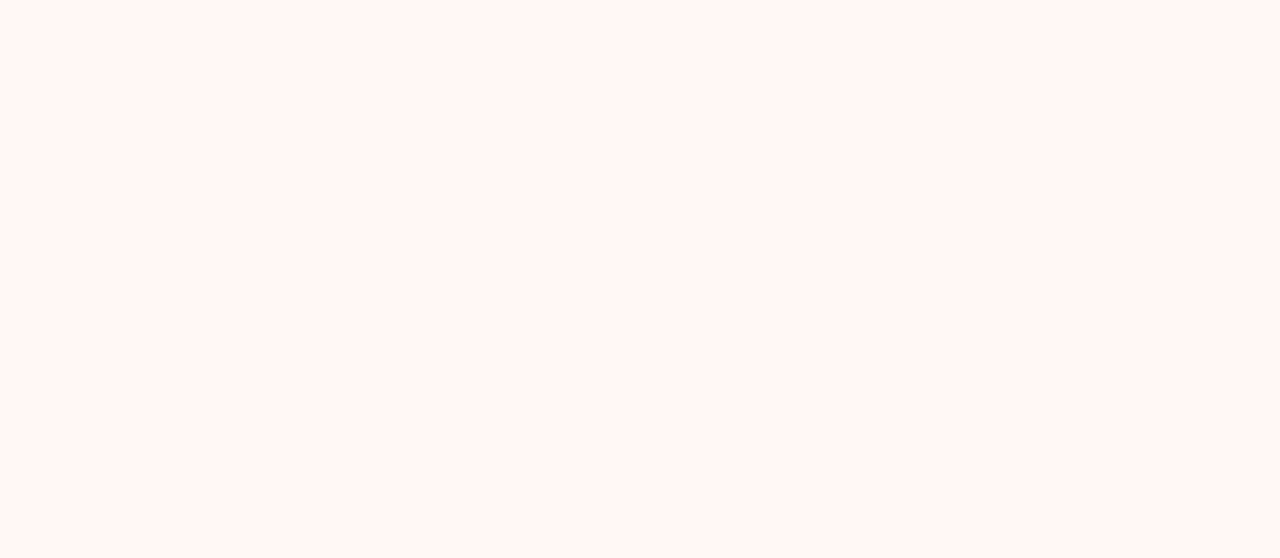
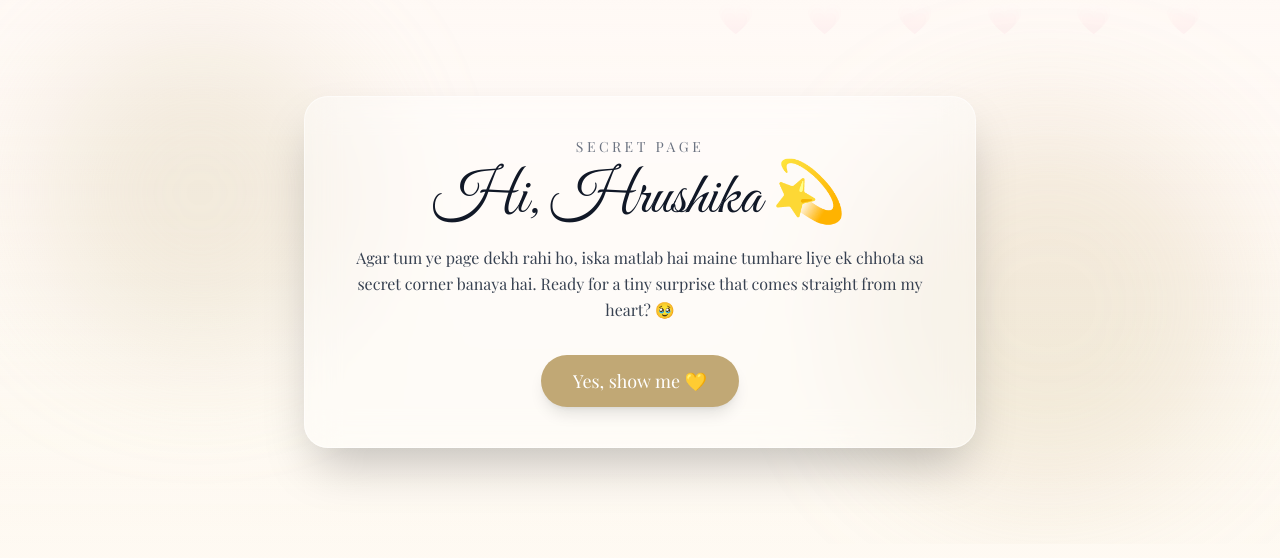
Before and after one commit to saura0497/saurabh-weds-hrushika, a React (Create React App) app: page /for-her in a window 1280 px wide. Before the commit this address had no page. Shown: the top 558 px of the page. Built offline with nearby package versions, Linux system fonts and the light colour scheme.

Commit message:
wish hero

```diff
--- a/src/App.js
+++ b/src/App.js
@@ -9,7 +9,7 @@ export default function App() {
   return (
     <Routes>
       <Route path="/" element={<Home />} />
-      <Route path="/extra" element={<Extra />} />
+      <Route path="/for-her" element={<Extra />} />
     </Routes>
   );
 }
--- a/src/Extra.js
+++ b/src/Extra.js
@@ -2,7 +2,7 @@ import React, { useState, useRef, useEffect } from "react";
 import SectionWrapper from "./SectionWrapper";
 
 export default function ForHer() {
-  const [step, setStep] = useState(8);
+  const [step, setStep] = useState(0);
   const [yesText, setYesText] = useState("");
   const [error, setError] = useState("");
   const [questionIndex, setQuestionIndex] = useState(0);
@@ -618,9 +618,9 @@ export default function ForHer() {
                     >
                     Kabhi hum dono saath baith ke ye page phir se dekhenge 🔁
                     </button>
-        <p className="text-[11px] text-gray-500 font-serif">
+                    {/* <p className="text-[11px] text-gray-500 font-serif">
                     (Aur us din main phir se tumse bolunga: thank you for saying yes. 🥹)
-        </p>
+                    </p> */}
                 </div>
                 </div>
             </div>
```
Lines whose indentation alone changed are shown as unchanged.
